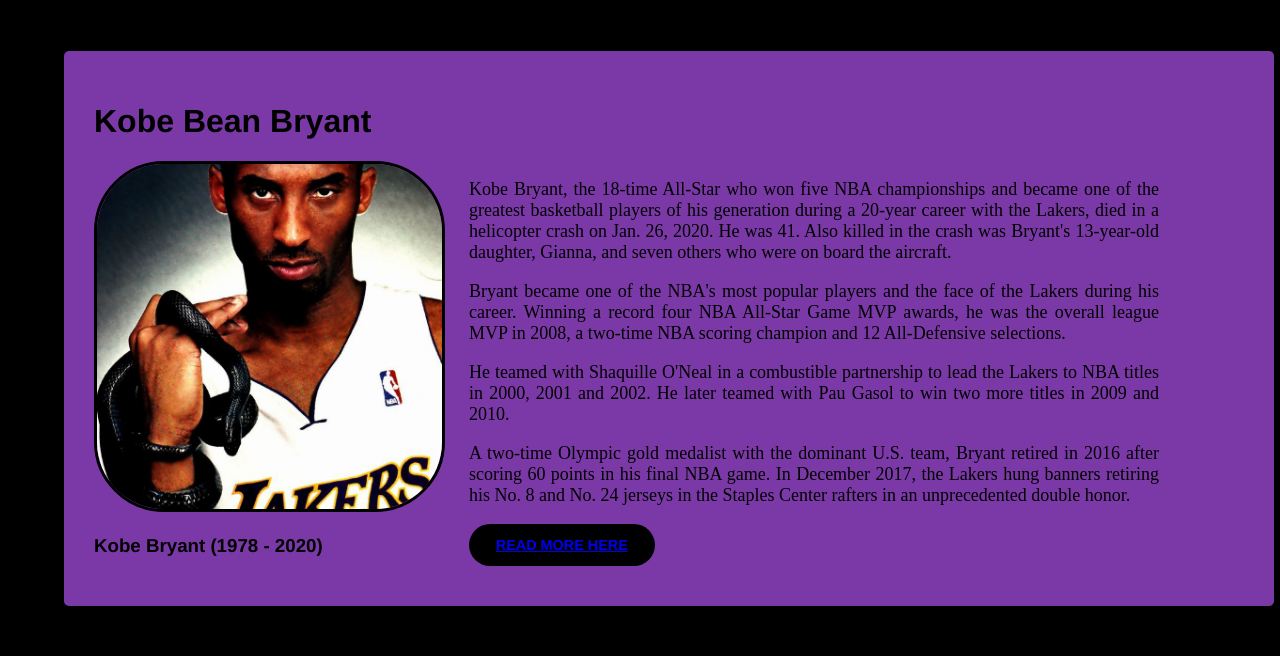
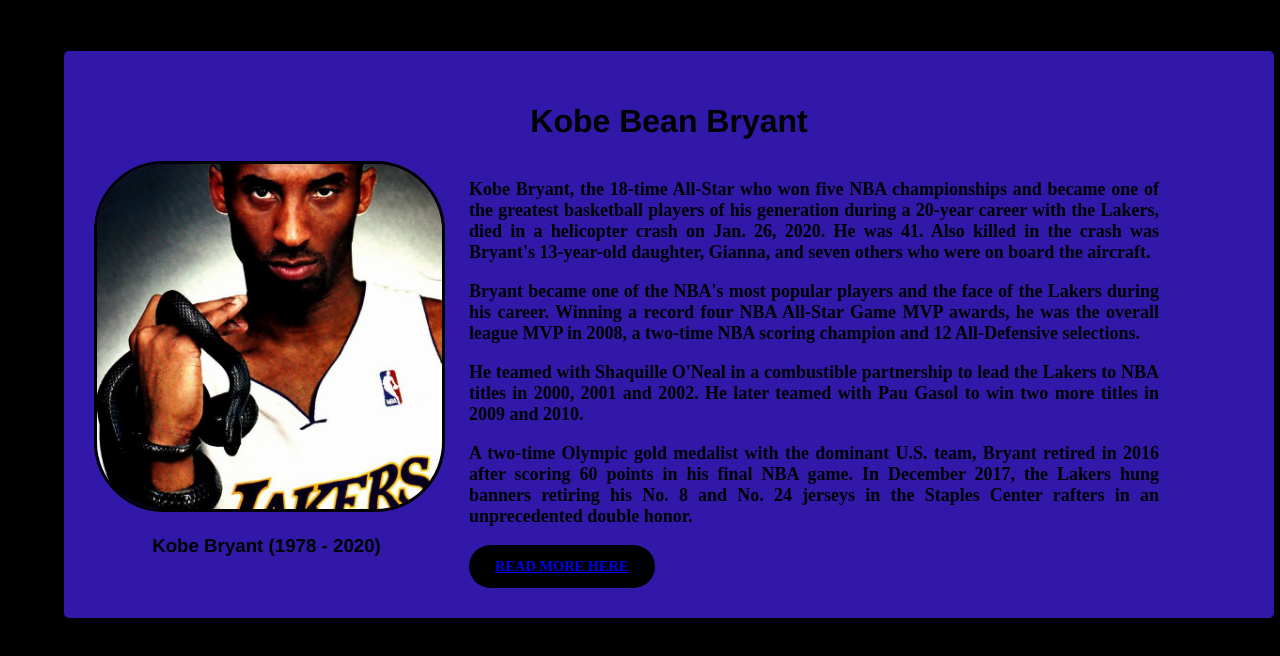
Before and after one commit to G-ratel/Tribute, a plain HTML site: page index.html in a window 1280 px wide. Drawn offline with Linux system fonts and the light colour scheme.

Commit message:
Grace Ajiboye

```diff
--- a/css/style.css
+++ b/css/style.css
@@ -9,10 +9,10 @@ body{
 }
 .container1 {
     flex: 1 1 auto;
-    min-width: 400px;
+    min-width: 300px;
     width: calc(100% - 50px);
     max-width: 1150px;
-    background-color: rgb(123, 57, 167);
+    background-color: rgb(50, 24, 168);
     min-height: fit-content;
     margin-left: 5%;
     margin-right: 5%;
@@ -23,6 +23,12 @@ body{
     text-align: justify;
     display: inline-block;
 }
+h1 {
+    text-align: center;
+}
+h3 {
+    text-align: center;
+}
 img {
     border-radius: 70px;
     border: 3px solid #000000;
@@ -32,18 +38,14 @@ img {
 }
 .aboutext {
     margin-left: 30px;
-    font-weight: 500;
+    font-weight: 600;
+    font-family: Corbel;
     font-size: 18px;
 }
 @media screen and (min-width: 480px) {
     .content div {float: left;}
     .aboutimg {width: 30%;}
     .aboutext {width: 60%; float: right;}
-}
-p{
-    font-weight: 500;
-    font-family: Corbel;
-    font-size: 18px;
 }
 .button {
 	margin: 0 auto;
```
